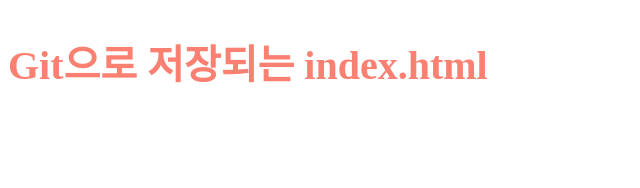
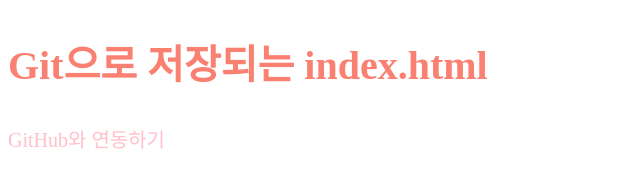
Before and after one commit to KoYesung/test, a plain HTML site: page index.html in a window 1280 px wide. Shown: the whole page, without its empty margins (0-640 px from the left). Drawn offline with Linux system fonts and the light colour scheme.

Commit message:
p태그 추가
사실은 p태그와 css도 변경함ㅎ

```diff
--- a/css/style.css
+++ b/css/style.css
@@ -1 +1,2 @@
 h2 {font-size: 40px; color: salmon;}
+p {font-size: 20px; color: pink;}
--- a/index.html
+++ b/index.html
@@ -9,5 +9,6 @@
 </head>
 <body>
     <h2>Git으로 저장되는 index.html</h2>
+    <p>GitHub와 연동하기</p>
 </body>
 </html>
```
